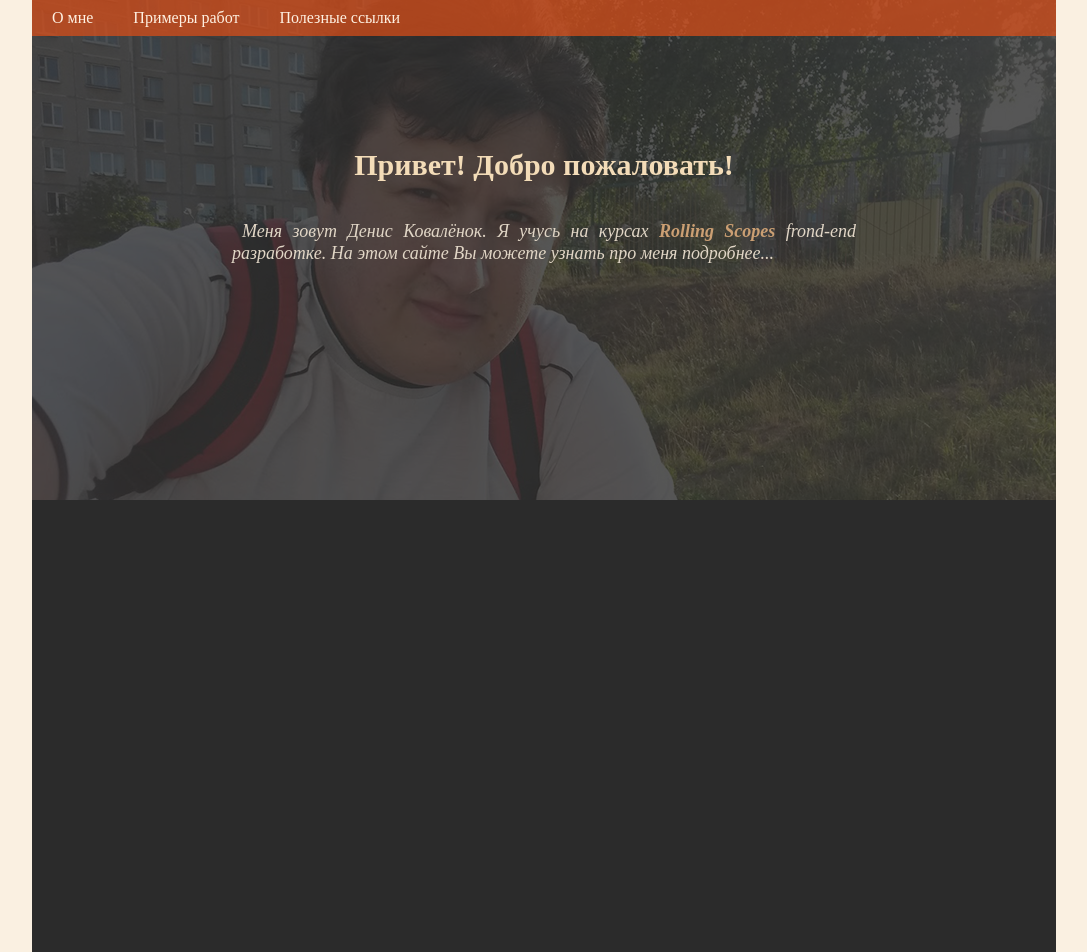
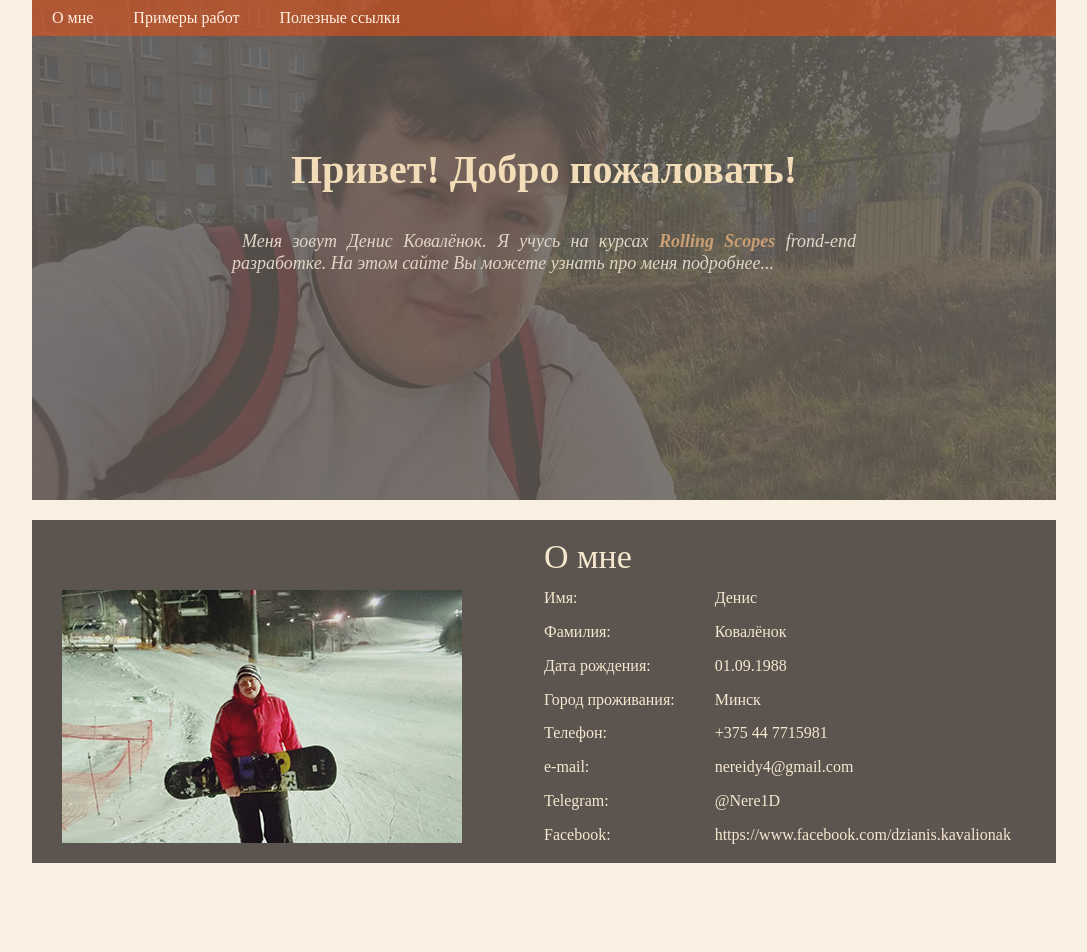
Before and after one commit to DzianisKavalionak/rsschool-codejam1-cv, a plain HTML site: page index.html in a window 1280 px wide. Shown: the top 952 px of the page, without its empty margins (98-1185 px from the left). Drawn offline with Linux system fonts and the light colour scheme.

Commit message:
crete about-me

```diff
--- a/index.html
+++ b/index.html
@@ -9,7 +9,7 @@
 	<header>
 		<img class="header_bg" src="img/bg_photo.jpg" alt="s">
 		<ul class="header_menu">
-		<li><a href="#">О мне</a></li>
+			<li><a href="#about-me">О мне</a></li>
 			<li><a href="#">Примеры работ</a></li>
 			<li><a href="#">Полезные ссылки</a></li>
 			</ul>
@@ -19,6 +19,27 @@
 				На этом сайте Вы можете узнать про меня подробнее... </p>
 			</div>
 		</header>
+	<div class="about-me">
+		<h2 id="about-me">О мне</h2>
+		<div>
+			<img src="img/20140104_145918.jpg" alt="photo">
+			<ul class="personal_info">
+				<li><span>Имя:</span><p>Денис</p></li>
+				<li><span>Фамилия:</span><p>Ковалёнок</p></li>
+				<li><span>Дата рождения:</span><p>01.09.1988</p></li>
+				<li><span>Город проживания:</span><p>Минск</p></li>
+				<li><span>Телефон:</span><p>+375 44 7715981</p></li>
+				<li><span>e-mail:</span><p>nereidy4@gmail.com</p></li>
+				<li><span>Telegram:</span><p>@Nere1D</p></li>
+				<li><span>Facebook:</span><p>https://www.facebook.com/dzianis.kavalionak</p></li>
+			</ul>
+			</div>
+		<h3></h3>
+		<p></p>
+
+		</div>
+
+
 
 
 
--- a/main.css
+++ b/main.css
@@ -57,7 +57,6 @@ html {
 	background-color: #FAF0E1;
 }
 body {
-	background-color: #2b2b2b;
 	width: 1024px;
 	height: 5000px;
 }
@@ -68,11 +67,28 @@ body {
 /* H */
 
 h1 {
-	font-size: 30px;
+	font-size: 40px;
 	color: #F3DCB8;
 	text-align: center;
 	font-weight: 700;
 }
+
+h2 {
+	font-size: 34px;
+	color: #F6E7CF;
+	text-align: left;
+	font-weight: 400;
+	margin-left: 50%;
+	padding: 20px 0;
+}
+
+h3 {
+	font-size: 20px;
+	color: #F6E7CF;
+	text-align: left;
+	font-weight: 400;
+}
+
 
 
 /* Header */
@@ -80,6 +96,8 @@ h1 {
 header {
    	width: 100%;
     height: 500px;
+	margin-bottom: 20px;
+	background-color: #5B544F;
 }
 
 .header_bg {
@@ -96,8 +114,9 @@ header {
 	position: fixed;
 	top: 0px;
 	width: 1024px;
-	background-color: rgba(224,79,23,0.7);
+	background-color: rgba(224,79,23,0.6);
 	display: flex;
+	z-index: 1;
 
 }
 
@@ -135,3 +154,31 @@ header {
 	color: #CB9F73;
 	font-weight: 600;
 }
+
+/* about-me */
+
+.about-me {
+	margin-top: 20px;
+	display: grid;
+	grid-template-rows: 70px 1fr;
+	background-color: #5B544F;
+}
+.about-me > div {
+	display: grid;
+	grid-template-columns: 1fr 1fr;
+	border-bottom: 1px solid #FAF0E1;
+	padding-bottom: 20px;
+}
+.about-me img {
+	margin-left: 30px;
+}
+.personal_info {
+	display: grid;
+	grid-template-rows: repeat(7, 1fr);
+}
+
+.personal_info > li {
+	display: grid;
+	grid-template-columns: 1fr 2fr;
+	color: #F6E7CF;
+}
```
Also changed, not shown: img/20140104_145918.jpg (added). Lines whose indentation alone changed are shown as unchanged.
